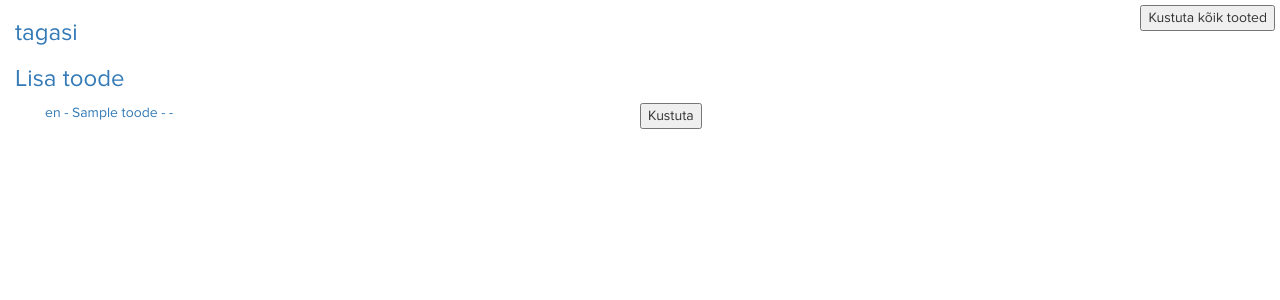
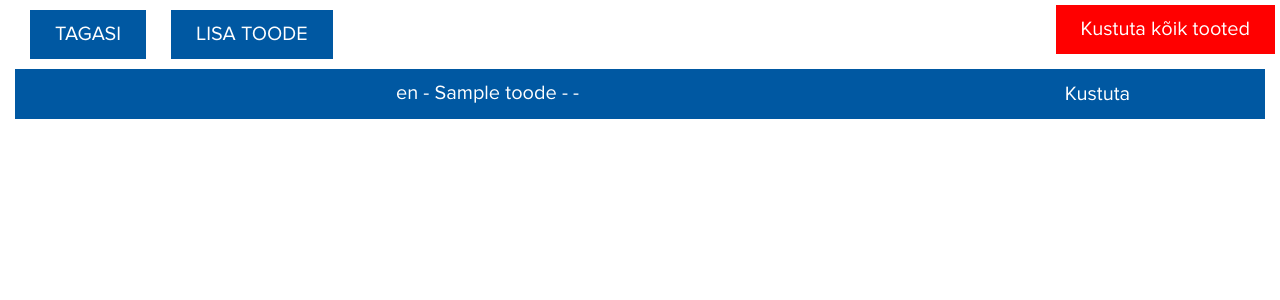
Before and after one commit to alvarantson/emartauto, a Django app: page /tootehaldus in a window 1280 px wide. Shown: the top 300 px of the page. Run offline with Django 3.2, Linux system fonts and the light colour scheme; tables that the repository leaves empty hold one stand-in row (values such as "Sample post"); grey boxes marked "Sample" are stand-in pictures; some libraries are stand-ins or nearby versions.

Commit message:
hinnasilt mockup files tootehaldus 1st style tootelisamine 1st style

```diff
--- a/static/tootehaldus.css
+++ b/static/tootehaldus.css
@@ -11,28 +11,73 @@
 .translate {
 	display: none;
 }
+input[type=radio],
+input[type=checkbox] {
+    width: 2vh;
+    height: 2vh;
+}
 input[type=file] {
     margin: 0 auto;
 }
 .back {
 	text-align: left;
 }
-.collapse-button {
+.boxer {
+	background-color: var(--main-color);
+	font-size: 2.5vh;
+	padding: 10px 25px 10px 25px;
+	color: white;
+	font-weight: 200;
+	width: 100%;
+}
+.danger {
+	background-color: red !important;
+}
+textarea,
+input {
+	width: 75%;
+	font-size: 2vh !important;
+	padding: 10px 25px 10px 25px;
+}
+.nav {
+	max-width: 20%;
+	display: inline-block;
+	text-align: left;
+	padding: 10px 25px 10px 25px;
+	float: left
+}
+.nuke {
+	position: absolute;
+	top: 5px;
+	right: 5px;
+	background-color: red;
+	font-size: 2.5vh;
+	padding: 10px 25px 10px 25px;
+	z-index: 99999999999999999999;
+	color: white;
+	border: none;
+}
+.toode {
+	background-color: var(--main-color);
+	font-size: 2.5vh;
+	padding: 10px 25px 10px 25px;
+	z-index: 99999999999999999999;
+	color: white;
+	border: none;
 	cursor: pointer;
 }
-.table {
-	text-align: left;
+.toode div a {
+	text-decoration: none !important;
+	color: white;
+}
+.toode button {
+	background-color: rgba(0,0,0,0);
+	border: none;
 }
 .item_col {
 	display: inline-block;
 }
 img {
-	max-width: 250px;
-	max-height: 250px;
+	max-height: 35vh;
+	max-width: 35vw;
 }
-.nuke {
-	position: absolute;
-	right: 5px;
-	top: 5px;
-	z-index: 999999999999999999999;
-}
--- a/templates/tootehaldus.html
+++ b/templates/tootehaldus.html
@@ -11,15 +11,22 @@
 <body>
 {% include "navbar/navbar.html" %}
 
-<div class="col-xs-12 main">
-		<h3 class="back"><a href="/login">tagasi</a></h3>
-		<h3 class="back"><a href="/tootelisamine">Lisa toode</a></h3>
-		<button type="button" class="nuke" data-toggle="modal" data-target="#exampleModal">Kustuta kõik tooted</button>
 {% if notice != "" %}
 <script type="text/javascript">
 	alert("{{ notice }}");
 </script>
 {% endif %}
+
+<div class="col-xs-12 main">
+	<div class="col-xs-12">
+		<a href="/login" class="nav">
+			<div class="boxer">TAGASI</div>
+		</a>
+		<a href="/tootelisamine" class="nav">
+			<div class="boxer">LISA TOODE</div>
+		</a>
+	</div>
+		<button type="button" class="nuke" data-toggle="modal" data-target="#exampleModal">Kustuta kõik tooted</button>
 <!-- Modal -->
 <div class="modal fade" id="exampleModal" tabindex="-1" role="dialog" aria-labelledby="exampleModalLabel" aria-hidden="true">
   <div class="modal-dialog" role="document">
@@ -42,11 +49,11 @@
 </div>
 
 			{% for toode in tooted %}
-			<div class="col-xs-12 table">
-				<div class="col-xs-6">
+			<div class="col-xs-12 table toode">
+				<div class="col-xs-9">
 					<a data-toggle="collapse" data-target="#collapse-{{ toode.0.toode_id }}" class="collapse-button">{{ toode.0 }} - {{ toode.1 }} - {{ toode.2 }}</a>
 				</div>
-				<div>
+				<div class="col-xs-3">
 					<form method="POST">{% csrf_token %}<button name="submit-btn" value="{{ toode.0.toode_id }}_delete">Kustuta</button></form>
 				</div>
 			</div>
@@ -56,21 +63,21 @@
 			<form method="POST" enctype="multipart/form-data"> {% csrf_token %}
 			{% for item in toode %}
 				<div style="width: {{ lang_separator }}%;" class="item_col">
-					<input type="text" name="{{ item.lang }}_lang" value="{{ item.lang }}" disabled><br>
+					<input required type="text" name="{{ item.lang }}_lang" value="{{ item.lang }}" disabled><br>
 					<!--
-					<input type="text" name="{{ item.lang }}_toode_id" value="{{ item.toode_id }}" disabled><br>
+					<input required type="text" name="{{ item.lang }}_toode_id" value="{{ item.toode_id }}" disabled><br>
 				-->
-					<input type="text" name="{{ item.lang }}_name" value="{{ item.name }}"><br>
+					<input required type="text" name="{{ item.lang }}_name" value="{{ item.name }}"><br>
 					<textarea name="{{ item.lang }}_description" rows="5">{{ item.description }}</textarea><br>
 				</div>
 
 			{% endfor %}
-			<input type="text" name="price" value="{{ toode.0.price }}">€ uus<br>
-			<input type="text" name="prevprice" value="{{ toode.0.prevprice }}">€ vana<br>
-			<input type="text" name="esilehele" value="{{ toode.0.esilehele }}">y/n<br>
+			<input required type="text" name="price" value="{{ toode.0.price }}">€ uus<br>
+			<input required type="text" name="prevprice" value="{{ toode.0.prevprice }}">€ vana<br>
+			<input required type="text" name="esilehele" value="{{ toode.0.esilehele }}">y/n<br>
 			<a href="{{ toode.0.img.url }}" target="_blank"><img src="{{ toode.0.img.url }}"></a>
-			<input type="file" name="image" value="{{ toode.0.img.url }}"><br>
-			<button type="submit" value="{{ toode.0.toode_id }}_edit" name="submit-btn">Salvesta</button>
+			<input required type="file" name="image" value="{{ toode.0.img.url }}"><br>
+			<button type="submit" class="boxer" value="{{ toode.0.toode_id }}_edit" name="submit-btn">Salvesta</button>
 			</form>
 		</div>
 		<br><br><br><br><br><hr>
```
Also changed, not shown: static/tootelisamine.css (+29 -0 lines), templates/tootelisamine.html (+39 -7 lines), static/i/a4.jpg (added), static/i/a5.jpg (added). Lines whose indentation alone changed are shown as unchanged.
